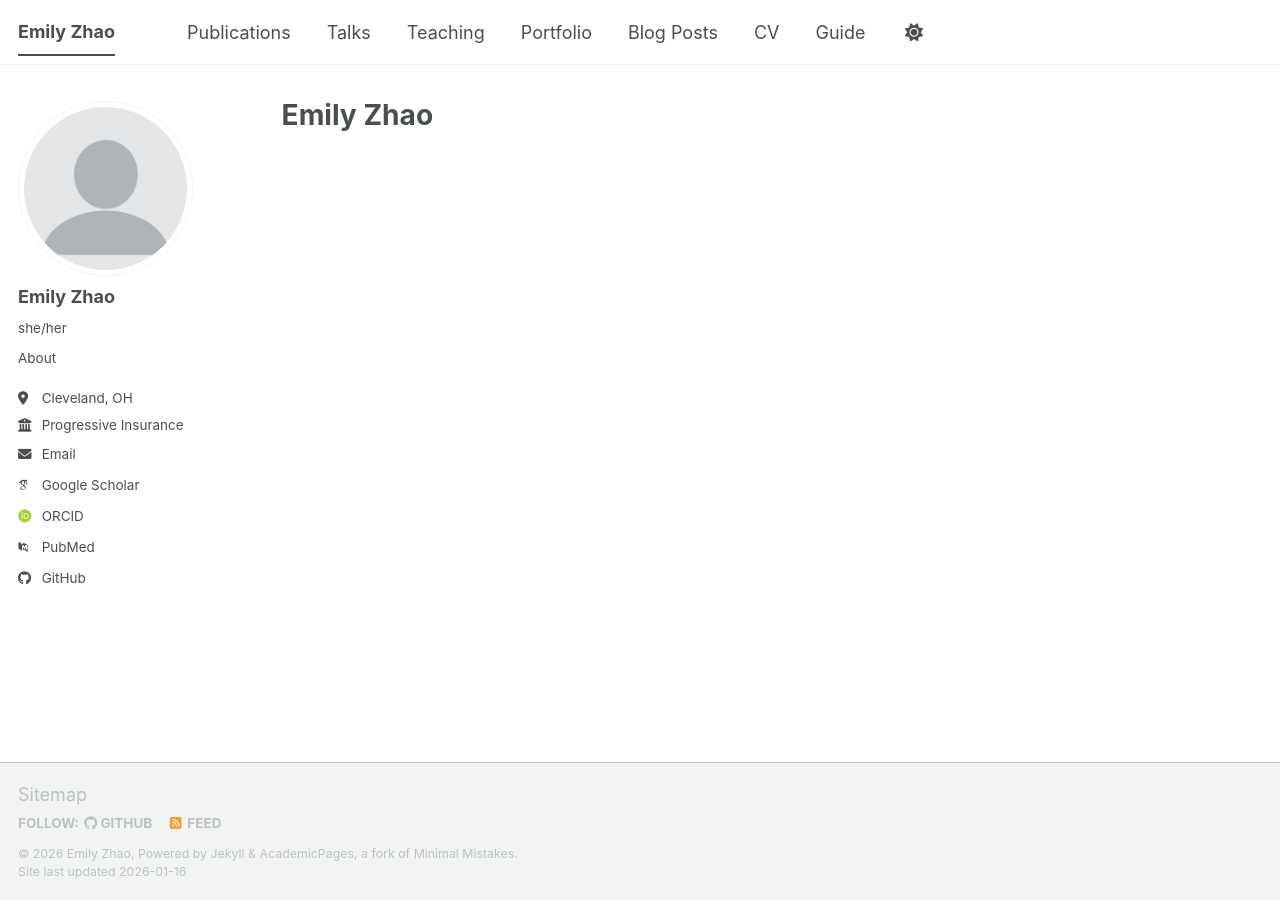
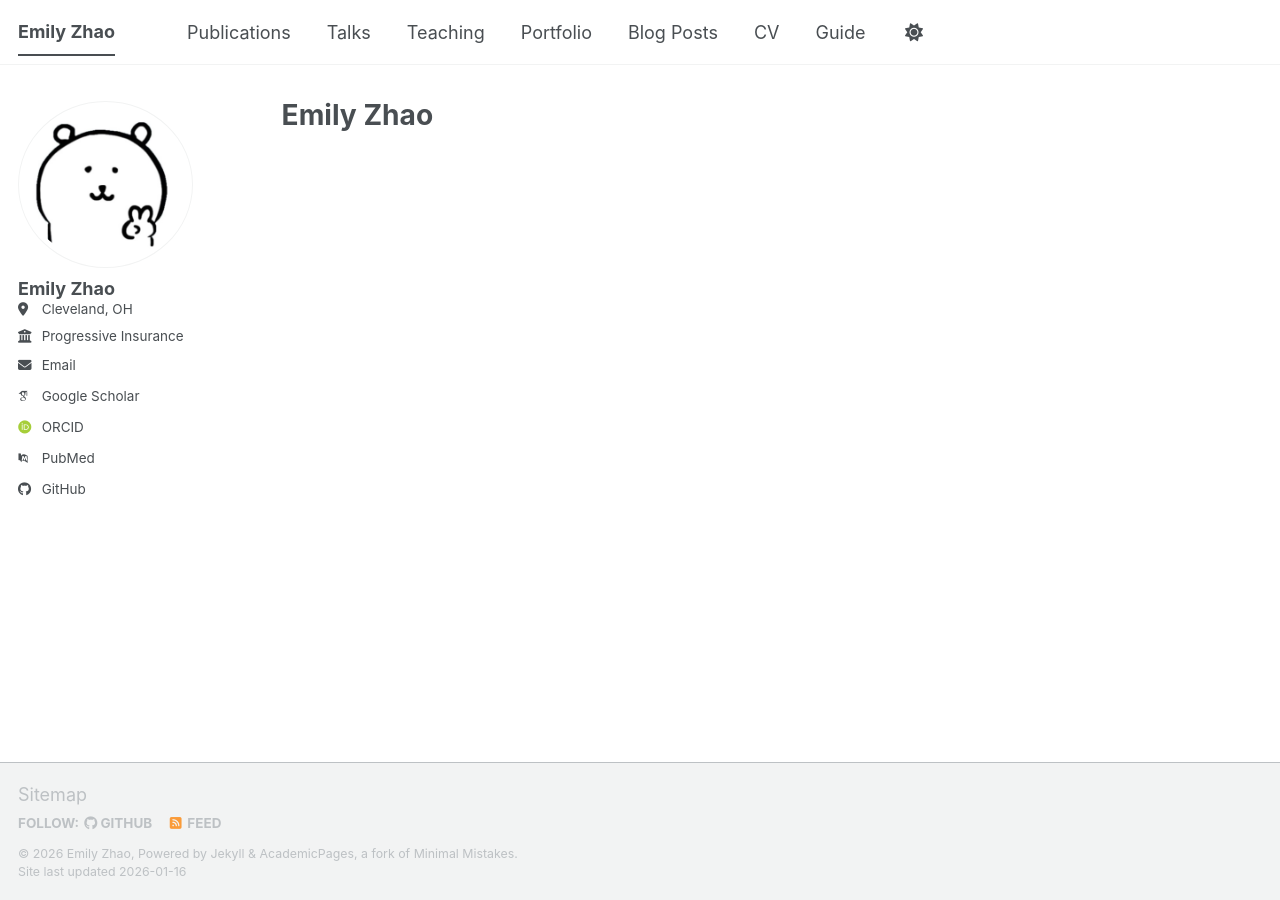
Before and after one commit to emily-zhao/emily-zhao.github.io, a Jekyll site: the page built from _pages/about.md, in a window 1280 px wide. Built offline with Jekyll 4.4.1, drawn with Linux system fonts in a browser that asks for light colours; some web fonts are replaced; a script bundle is joined from its source files by our own code; library files that are not in the unit come from our copies.

Commit message:
update pfp

```diff
--- a/_config.yml
+++ b/_config.yml
@@ -25,8 +25,6 @@ author:
   # Biographic information
   avatar           : "profile.png"
   name             : "Emily Zhao"
-  pronouns         : "she/her"
-  bio              : "About"
   location         : "Cleveland, OH"
   employer         : "Progressive Insurance"
   uri              : # URL
```
Also changed, not shown: images/editing-talk.png (deleted), images/profile.png.
